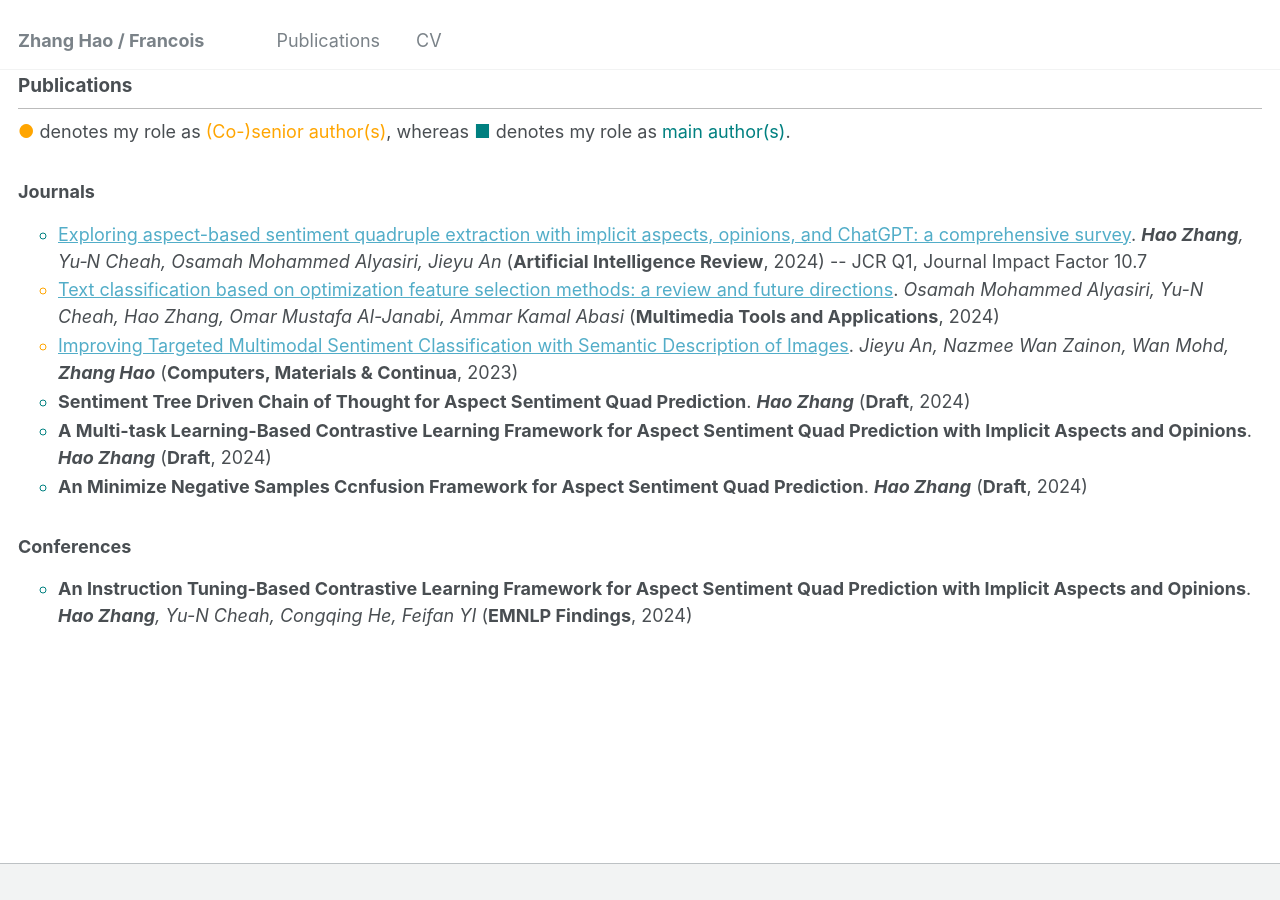
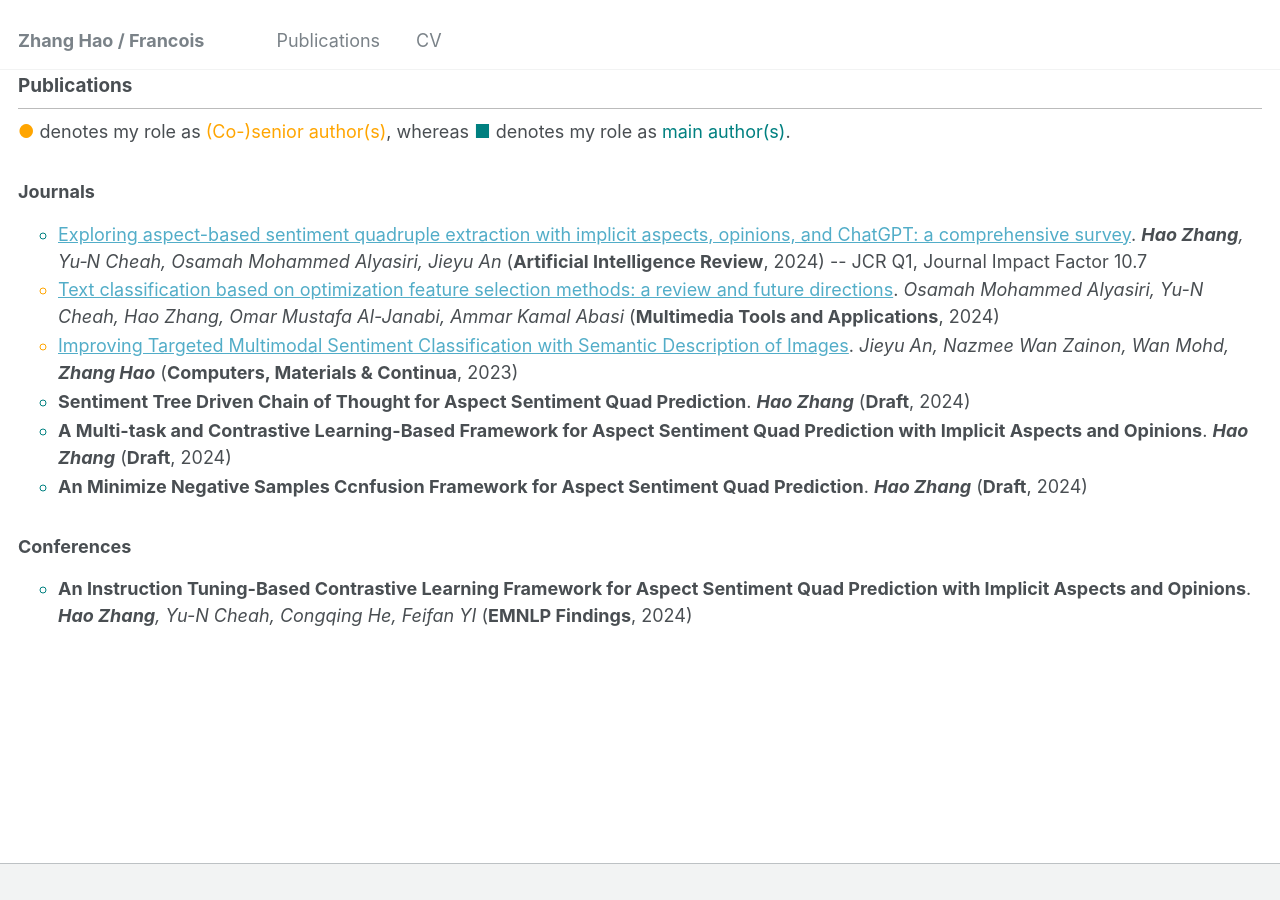
Before and after one commit to sydmou/sydmou.github.io, a Jekyll site: the page built from _pages/cv.md, in a window 1280 px wide and 900 px high, scrolled down 1247 px. Built offline with Jekyll 4.4.1, drawn with Linux system fonts in a browser that asks for light colours.

Commit message:
Update paper.yaml

```diff
--- a/_data/paper.yaml
+++ b/_data/paper.yaml
@@ -53,7 +53,7 @@ workshop:
     tags:
     notes:
     author: "first"
-  - title: "A Multi-task Learning-Based Contrastive Learning Framework for Aspect Sentiment Quad Prediction with Implicit Aspects and Opinions"
+  - title: "A Multi-task and Contrastive Learning-Based Framework for Aspect Sentiment Quad Prediction with Implicit Aspects and Opinions"
     authors: "<b>Hao Zhang</b>"
     date: "2024"
     venue: "Draft"
```
